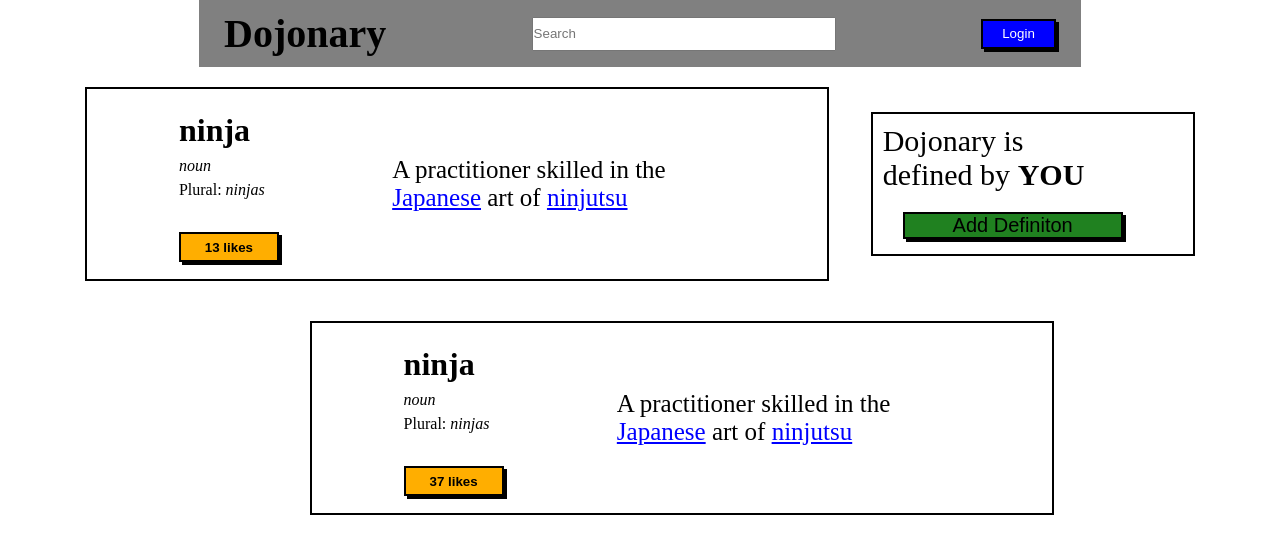
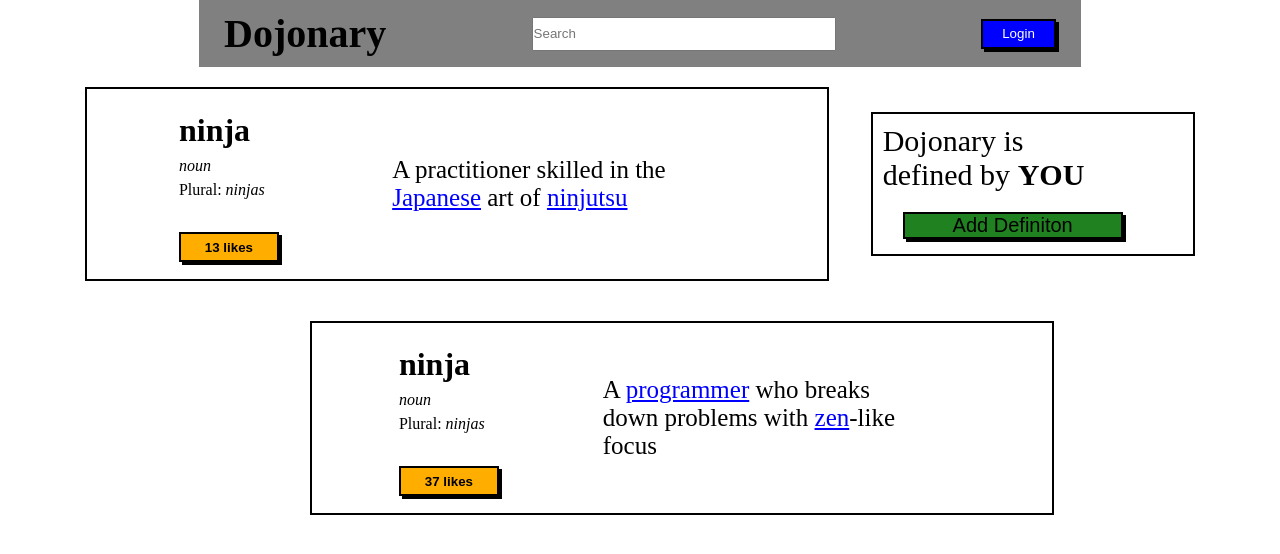
Before and after one commit to xryanb/button_clicker, a plain HTML site: page index.html in a window 1280 px wide. Drawn offline with Linux system fonts and the light colour scheme.

Commit message:
Add files via upload

```diff
--- a/index.html
+++ b/index.html
@@ -55,8 +55,9 @@
         <button class="likes">37 likes</button>
     </div>
     <div class="definition">
-        <p>A practitioner skilled in the</p>
-        <a href="" target="">Japanese</a> art of <a href="" target="">ninjutsu</a></p>
+        <p>A <a href="" target="">programmer</a> who breaks</p>
+       <p>down problems with <a href="" target="">zen</a>-like </p>
+       <p>focus</p>
     </div>
 
     </div>
```
